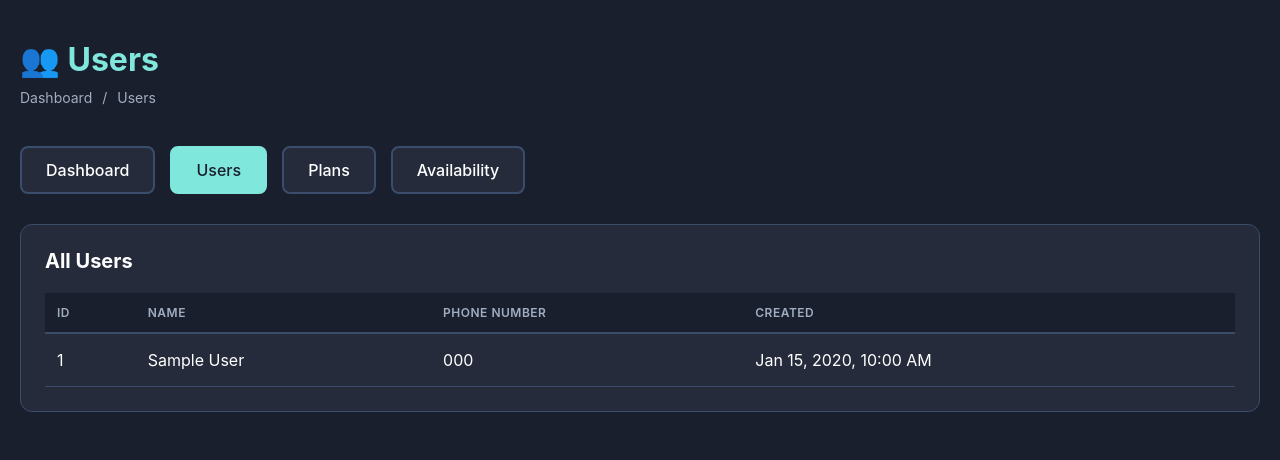
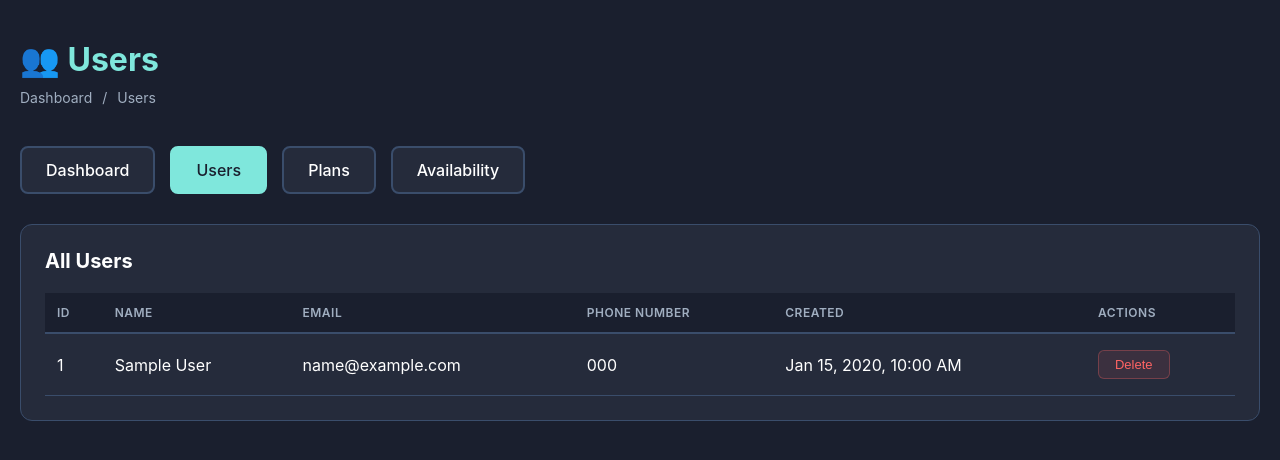
Before and after one commit to awalt29/Gatherlyv5, a Flask app: page /admin/users in a window 1280 px wide. Shown: the top 460 px of the page. Run offline with Flask 3, Linux system fonts and the light colour scheme; tables that the repository leaves empty hold one stand-in row (values such as "Sample post").

Commit message:
Add user deletion functionality to admin panel

```diff
--- a/static/css/admin.css
+++ b/static/css/admin.css
@@ -195,6 +195,29 @@ body {
     color: #FF6464;
 }
 
+/* Delete Button */
+.btn-delete {
+    padding: 6px 16px;
+    background: rgba(255, 100, 100, 0.1);
+    color: #FF6464;
+    border: 1px solid rgba(255, 100, 100, 0.3);
+    border-radius: 6px;
+    font-size: 13px;
+    font-weight: 500;
+    cursor: pointer;
+    transition: all 0.2s;
+}
+
+.btn-delete:hover {
+    background: rgba(255, 100, 100, 0.2);
+    border-color: rgba(255, 100, 100, 0.5);
+    transform: translateY(-1px);
+}
+
+.btn-delete:active {
+    transform: translateY(0);
+}
+
 .badge.yes {
     background: rgba(127, 231, 220, 0.2);
     color: var(--accent-mint);
--- a/static/js/admin-users.js
+++ b/static/js/admin-users.js
@@ -24,17 +24,25 @@ async function loadUsers() {
                     <tr>
                         <th>ID</th>
                         <th>Name</th>
+                        <th>Email</th>
                         <th>Phone Number</th>
                         <th>Created</th>
+                        <th>Actions</th>
                     </tr>
                 </thead>
                 <tbody>
                     ${users.map(user => `
-                        <tr>
+                        <tr id="user-${user.id}">
                             <td>${user.id}</td>
                             <td>${user.name}</td>
+                            <td>${user.email || 'N/A'}</td>
                             <td>${user.phone_number}</td>
                             <td>${formatDate(user.created_at)}</td>
+                            <td>
+                                <button class="btn-delete" onclick="deleteUser(${user.id}, '${user.name}')">
+                                    Delete
+                                </button>
+                            </td>
                         </tr>
                     `).join('')}
                 </tbody>
@@ -58,3 +66,36 @@ function formatDate(dateString) {
         minute: '2-digit'
     });
 }
+
+async function deleteUser(userId, userName) {
+    if (!confirm(`Are you sure you want to delete user "${userName}"? This will also delete all their contacts, plans, and availability data. This action cannot be undone.`)) {
+        return;
+    }
+
+    try {
+        const response = await fetch(`/api/users/${userId}`, {
+            method: 'DELETE'
+        });
+
+        if (response.ok) {
+            // Remove the row from the table
+            const row = document.getElementById(`user-${userId}`);
+            if (row) {
+                row.remove();
+            }
+            alert(`User "${userName}" has been deleted successfully.`);
+
+            // Reload the table if no users left
+            const table = document.querySelector('.data-table tbody');
+            if (table && table.children.length === 0) {
+                await loadUsers();
+            }
+        } else {
+            const error = await response.json();
+            alert(`Error deleting user: ${error.error || 'Unknown error'}`);
+        }
+    } catch (error) {
+        console.error('Error deleting user:', error);
+        alert('Error deleting user. Please try again.');
+    }
+}
```
